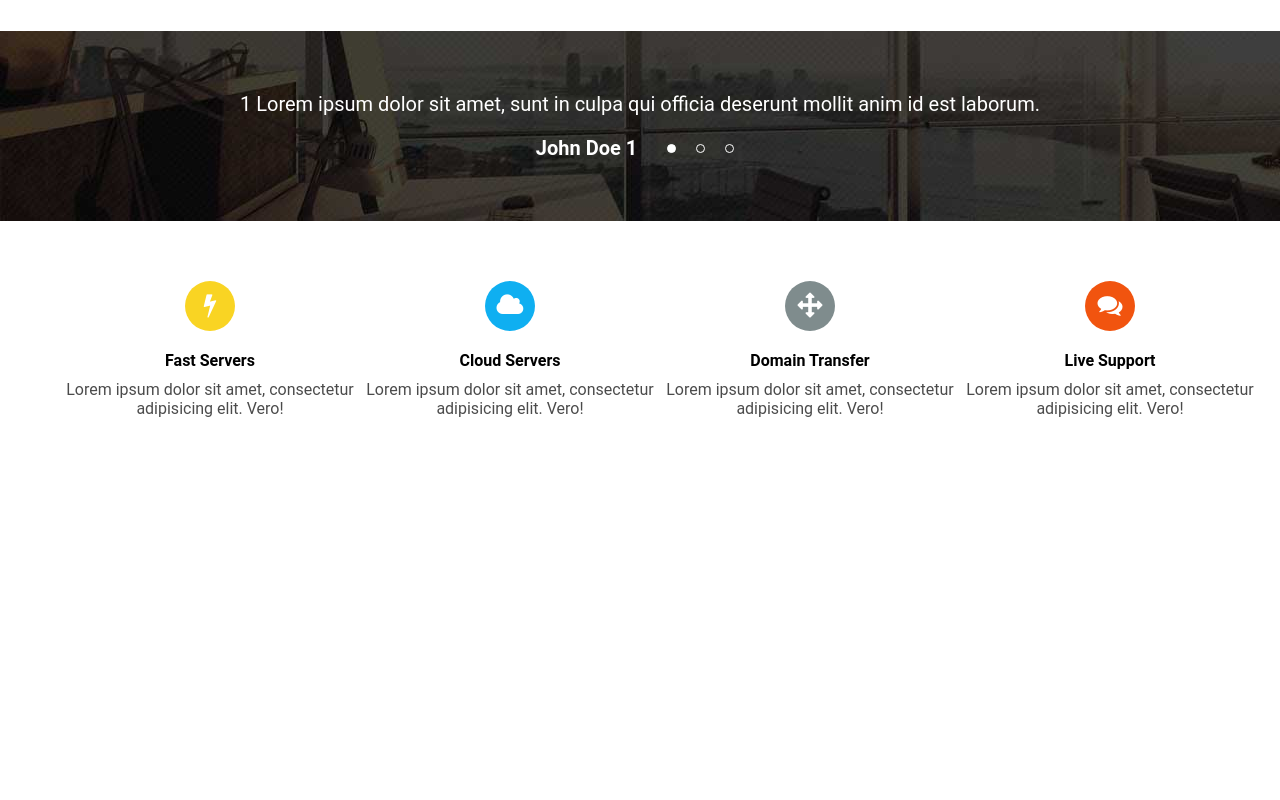
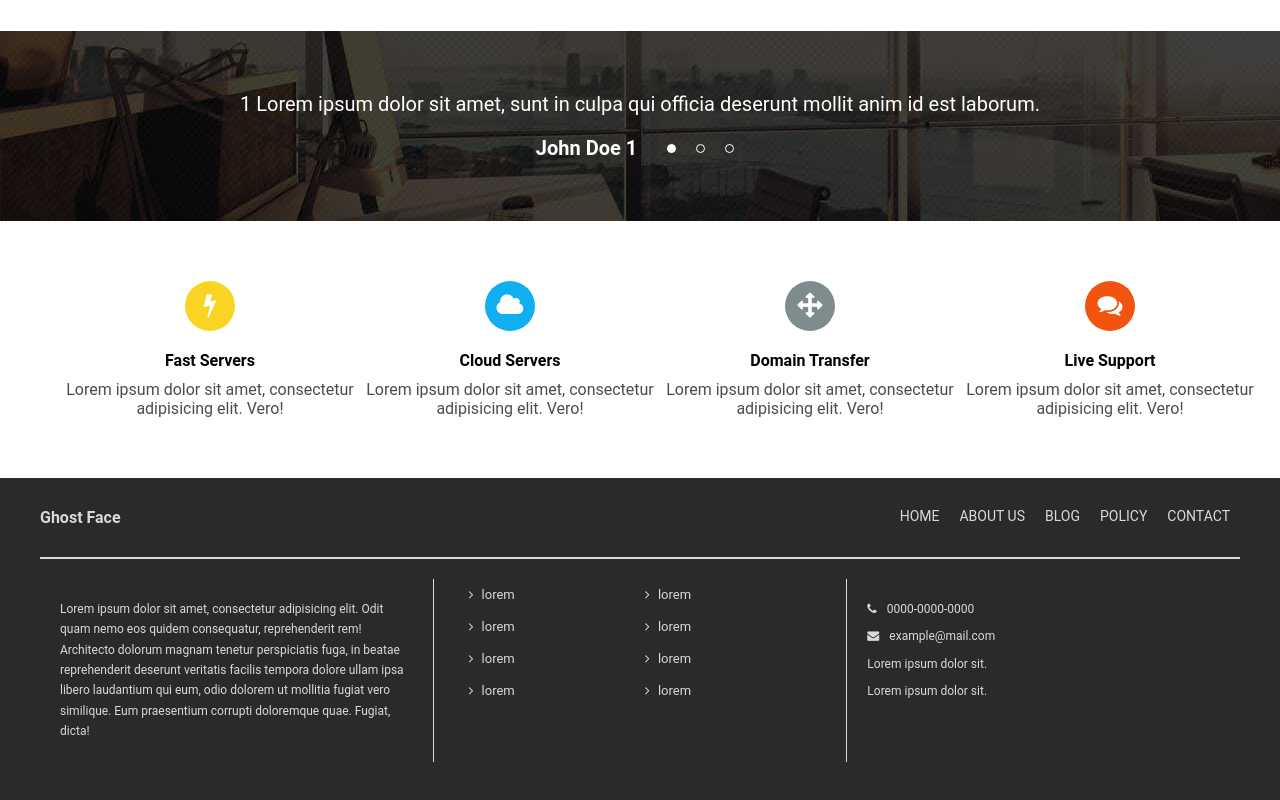
Before and after one commit to zinovyevaleks/sass-practice, a website: page public/index.html in a window 1280 px wide. Shown: the part 2302-3102 px from the top of the page. Before the commit the page ends 2780 px from the top, so only its background shows below. Drawn offline with Linux system fonts and the light colour scheme.

Commit message:
Сверстал футер, сделал анимацию списка.

```diff
--- a/public/index.html
+++ b/public/index.html
@@ -370,8 +370,76 @@
         </div>
     </section>
     <footer class="footer">
-
-    </footer>
+        <div class="footer__header view-port">
+            <div class="footer__brand">Ghost Face</div>
+            <ul class="footer__nav">
+                <li class="nav__item">
+                    <a href="#" class="nav__link">Home</a>
+                </li>
+                <li class="nav__item">
+                    <a href="#" class="nav__link">About us</a>
+                </li>
+                <li class="nav__item">
+                    <a href="#" class="nav__link">Blog</a>
+                </li>
+                <li class="nav__item">
+                    <a href="#" class="nav__link">Policy</a>
+                </li>
+                <li class="nav__item">
+                    <a href="#" class="nav__link">Contact</a>
+                </li>
+            </ul>
+        </div>
+    <div class="footer__content view-port">
+        <div class="footer__block footer__text">
+            Lorem ipsum dolor sit amet, consectetur adipisicing elit. Odit quam nemo eos quidem consequatur, reprehenderit rem! Architecto dolorum magnam tenetur perspiciatis fuga, in beatae reprehenderit deserunt veritatis facilis tempora dolore ullam ipsa libero laudantium qui eum, odio dolorem ut mollitia fugiat vero similique. Eum praesentium corrupti doloremque quae. Fugiat, dicta!
+        </div>
+        <div class="footer__block footer__map">
+            <ul class="footer__list">
+                <li class="list__item">
+                    <i class="fa fa-angle-right list__icon" aria-hidden="true"></i>
+                    <a href="#" class="list__link">lorem</a>
+                </li>
+                <li class="list__item">
+                    <i class="fa fa-angle-right list__icon" aria-hidden="true"></i>
+                    <a href="#" class="list__link">lorem</a>
+                </li>
+                <li class="list__item">
+                    <i class="fa fa-angle-right list__icon" aria-hidden="true"></i>
+                    <a href="#" class="list__link">lorem</a>
+                </li>
+                <li class="list__item">
+                    <i class="fa fa-angle-right list__icon" aria-hidden="true"></i>
+                    <a href="#" class="list__link">lorem</a>
+                </li>
+            </ul>
+            <ul class="footer__list">
+                <li class="list__item">
+                    <i class="fa fa-angle-right list__icon" aria-hidden="true"></i>
+                    <a href="#" class="list__link">lorem</a>
+                </li>
+                <li class="list__item">
+                    <i class="fa fa-angle-right list__icon" aria-hidden="true"></i>
+                    <a href="#" class="list__link">lorem</a>
+                </li>
+                <li class="list__item">
+                    <i class="fa fa-angle-right list__icon" aria-hidden="true"></i>
+                    <a href="#" class="list__link">lorem</a>
+                </li>
+                <li class="list__item">
+                    <i class="fa fa-angle-right list__icon" aria-hidden="true"></i>
+                    <a href="#" class="list__link">lorem</a>
+                </li>
+            </ul>
+        </div>
+        <div class="footer__block footer__contact">
+            <p class="contact__item"><i class="fa fa-phone contact__icon"></i>0000-0000-0000</p>
+            <p class="contact__item"><i class="fa fa-envelope contact__icon"></i>example@mail.com</p>
+            <p class="contact__item"><i class=""></i>Lorem ipsum dolor sit.</p>
+            <p class="contact__item"><i class=""></i>Lorem ipsum dolor sit.</p>
+        </div>
+    </div>
+</footer>
 </div>
 
 </body>
--- /dev/null
+++ b/src/scss/footer.scss
@@ -0,0 +1,103 @@
+@import "partials/params";
+@import "partials/mixins";
+
+
+.footer {
+    background-color: $footer-bg-color;
+    color: $footer-color;
+    padding-bottom: 20px;
+
+    &__header {
+        display: flex;
+        justify-content: space-between;
+        padding: 30px 0;
+        border-bottom: 2px solid $footer-color;
+
+    }
+    &__brand {
+        font-weight: bold ;
+
+    }
+    &__nav {
+        @include clear-list;
+        display: flex;
+
+        & .nav__item {
+            margin: 0 10px;
+            font-size: 14px;
+        }
+
+        & .nav__link {
+            text-transform: uppercase;
+            color: $footer-color;
+            transition: .3s all;
+            &:hover {
+                color: #fff;
+            }
+        }
+    }
+
+    &__content {
+        display: flex;
+        padding: 20px 0;
+        line-height: 1.7;
+        font-size: 12px;
+
+    }
+
+    &__block {
+        width: (100% / 3);
+        padding: 20px;
+    }
+
+    &__text {
+
+    }
+
+    &__map {
+        display: flex;
+        padding: 0 30px;
+        border-right: 1px solid $footer-color;
+        border-left: 1px solid $footer-color;
+    }
+
+    &__list {
+        @include clear-list;
+        width: 50%;
+        font-size: 13px;
+
+        & .list__item{
+            padding: 5px;
+            &:hover {
+                color: #fff;
+                .list__link {
+                    color: #fff;
+                    margin-left: 10px;
+                }
+            }
+        }
+
+        & .list__icon {
+
+        }
+
+        & .list__link {
+            margin-left: 5px;
+            color: $footer-color;
+            transition: .3s margin-left;
+        }
+    }
+
+    &__contact {
+
+        & .contact__item {
+            margin-bottom: 7px;
+        }
+
+        & .contact__icon {
+            margin-right: 10px;
+
+        }
+
+    }
+}
--- a/src/scss/partials/_params.scss
+++ b/src/scss/partials/_params.scss
@@ -6,6 +6,7 @@ $green: #1abc9c;
 $blue: #0faff1;
 $orange: #f1540f;
 $footer-bg-color: #2a2a2a;
+$footer-color: #d9d9d9;
 $main-bg-color: #000;
 $buy-border-color: #d9d9d9;
 
```
Also changed, not shown: public/bundle.min.css.
